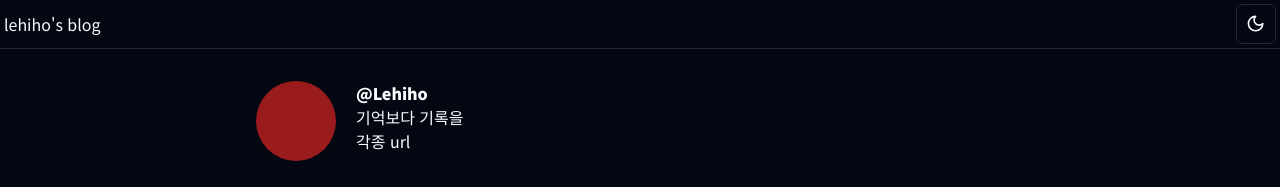
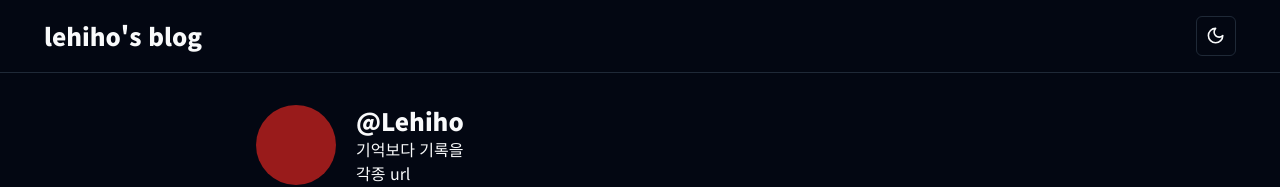
Before and after one commit to LeHiHo/blog, a Next.js app: page / in a window 1280 px wide. Shown: the top 187 px of the page. Built offline with nearby package versions, Linux system fonts and the light colour scheme; no server answers; the database is empty.

Commit message:
Env: github.io 배포 설정

```diff
--- a/next.config.mjs
+++ b/next.config.mjs
@@ -1,4 +1,9 @@
 /** @type {import('next').NextConfig} */
-const nextConfig = {};
+const nextConfig = {
+  exportTrailingSlash: true,
+  images: {
+    unoptimized: true,
+  },
+};
 
 export default nextConfig;
--- a/package.json
+++ b/package.json
@@ -6,7 +6,8 @@
     "dev": "next dev",
     "build": "next build",
     "start": "next start",
-    "lint": "next lint"
+    "lint": "next lint",
+    "deploy": "npm run build && npm run export && gh-pages -d out"
   },
   "dependencies": {
     "@radix-ui/react-dropdown-menu": "^2.0.6",
@@ -35,6 +36,7 @@
     "autoprefixer": "^10.0.1",
     "eslint": "^8",
     "eslint-config-next": "14.1.4",
+    "gh-pages": "^6.1.1",
     "postcss": "^8",
     "tailwindcss": "^3.3.0",
     "typescript": "^5"
--- a/src/app/layout.tsx
+++ b/src/app/layout.tsx
@@ -27,9 +27,9 @@ export default function RootLayout({
           defaultTheme="dark"
           enableSystem
           disableTransitionOnChange>
-          <header className="w-full">
+          <header className="w-full px-10 py-3">
             <div className="flex justify-between m-1 items-center">
-              <h1>lehiho's blog</h1>
+              <h1 className="text-2xl font-extrabold">lehiho's blog</h1>
               <ModeToggle />
             </div>
           </header>
--- a/src/app/page.tsx
+++ b/src/app/page.tsx
@@ -1,5 +1,3 @@
-import MarkdownEditor from '@/components/Editor/MarkdownEditor';
-import { Button } from '@/components/ui/button';
 import { supabase } from '@/lib/supabaseClient';
 import ReactMarkdown from 'react-markdown';
 import { Badge } from '@/components/ui/badge';
@@ -13,7 +11,7 @@ export default async function Home() {
         <div className="flex">
           <div className="bg-red-800 p-10 rounded-full"></div>
           <div className="ml-5">
-            <p className="font-extrabold">@Lehiho</p>
+            <p className="font-extrabold text-2xl">@Lehiho</p>
             <p>기억보다 기록을</p>
             <p>각종 url</p>
           </div>
@@ -26,7 +24,7 @@ export default async function Home() {
             <article key={post.id} className="w-full ">
               <header>
                 <h2>
-                  <a className="transition duration-200 ease-in-out font-extrabold">
+                  <a className="transition duration-200 ease-in-out font-extrabold text-4xl">
                     {post.title}
                   </a>
                 </h2>
@@ -43,7 +41,9 @@ export default async function Home() {
               </div>
               <div className="flex space-x-2">
                 {post.tags.map((tag: string, index: number) => (
-                  <Badge key={index}>{tag}</Badge>
+                  <Badge key={index} className="text-sm">
+                    {tag}
+                  </Badge>
                 ))}
               </div>
               <hr />
--- a/src/components/Editor/MarkdownEditor.tsx
+++ b/src/components/Editor/MarkdownEditor.tsx
@@ -1,6 +1,7 @@
 'use client';
 
 import React, { useState, useEffect, ChangeEvent } from 'react';
+// @ts-ignore
 import { marked } from 'marked';
 import Prism from 'prismjs';
 // 언어
```
Also changed, not shown: 1 other file (tests, documents, lock files or other folders).
